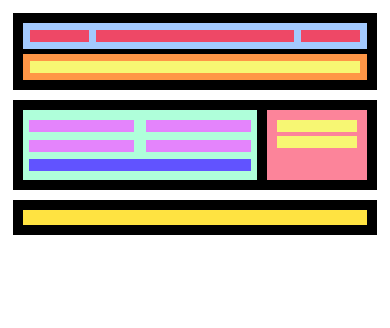
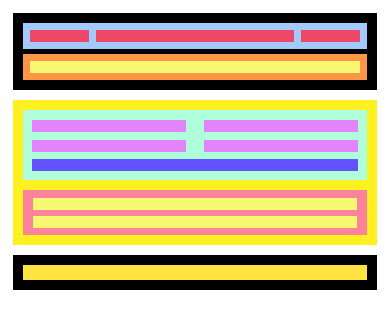
Before and after one commit to melissaMite/Sprint1, a plain HTML site: page Spring1/nivel-1/index.html in a window 390 px wide. Drawn offline with Linux system fonts and the light colour scheme.

Commit message:
Ejercicio 2 (Nivel 1)

```diff
--- a/Spring1/nivel-1/index.html
+++ b/Spring1/nivel-1/index.html
@@ -8,8 +8,7 @@
     <title>S1 (Nivel 1)</title>
     <link rel="stylesheet" href="styles.css">
 </head>
-<!-- A partir del wireframe que t'aportem en format .png, hauràs de fer la maquetació en format escriptori. És indiferent els colors escollits, però sí que és molt important que facis l'estructura de caixes que t'indiquem. -->
-<!-- L'ample màxim de la capa que contindrà tota la maquetació serà de 1200px (max-width:1200px). -->
+<!-- Seguint amb el projecte anterior, fes la versió per tauleta, tal com indica la captura següent:-->
 
 <body>
     <main class="flex-container">
@@ -27,8 +26,8 @@
 
         </div>
 
-        <div class="caja">
-            <div id="caja2">
+        <div class="caja2">
+            <div id="caja2-inside">
                 <div class="cajon3">
                         <article class="c3-inside"></article>
                         <article class="c3-inside"></article>
--- a/Spring1/nivel-1/styles.css
+++ b/Spring1/nivel-1/styles.css
@@ -11,7 +11,13 @@ body {
 .caja {
     border: 10px solid #000000;
     margin: 5px;
-    display:flexbox;
+    display: flexbox;
+}
+
+.caja2 {
+    border: 10px solid #000000;
+    margin: 5px;
+    display: flexbox;
 }
 
 .cajon1 {
@@ -48,11 +54,10 @@ body {
     width: 100%;
 }
 
-#caja2 {
+#caja2-inside {
     display: flex;
     height: 70px;
     background-color: #fc849a;
-
 }
 
 .cajon3 {
@@ -63,13 +68,15 @@ body {
     flex-flow: row wrap;
     justify-content: space-around;
 }
-.c3-inside{
+
+.c3-inside {
     background-color: #e484fc;
     height: 12px;
     width: 45%;
     margin: 10px 5px;
 }
-.c31-inside{
+
+.c31-inside {
     background-color: #e484fc;
     height: 12px;
     width: 45%;
@@ -87,19 +94,58 @@ body {
     display: flex;
     flex-flow: row wrap;
 }
+
 .c4-inside {
     background-color: #f7f773;
     height: 12px;
     width: 100%;
     margin: 10px 10px;
 }
+
 .c41-inside {
-    background-color:#f7f773;
+    background-color: #f7f773;
     height: 12px;
     width: 100%;
     margin: -25px 10px;
 }
+
 .cajon5 {
     background-color: #ffe341;
     height: 15px;
 }
+
+@media only screen and (max-width: 768px) {
+
+    /* Para tabletas */
+    .caja2 {
+        border: 10px solid #fff022;
+    }
+
+    #caja2-inside {
+        height: 125px;
+        flex-flow: row wrap;
+    }
+
+    .cajon3 {
+        border-right: none;
+        width: 100%;
+        border-bottom: 10px solid #fff022;
+        height: 70px;
+    }
+
+    .cajon4 {
+        height: 30px;
+        width: 100%;
+    }
+
+    .c4-inside {
+        width: 100%;
+        margin: 1px 10px;
+    }
+
+    .c41-inside {
+        width: 100%;
+        margin: 5px 10px;
+    }
+
+}
```
